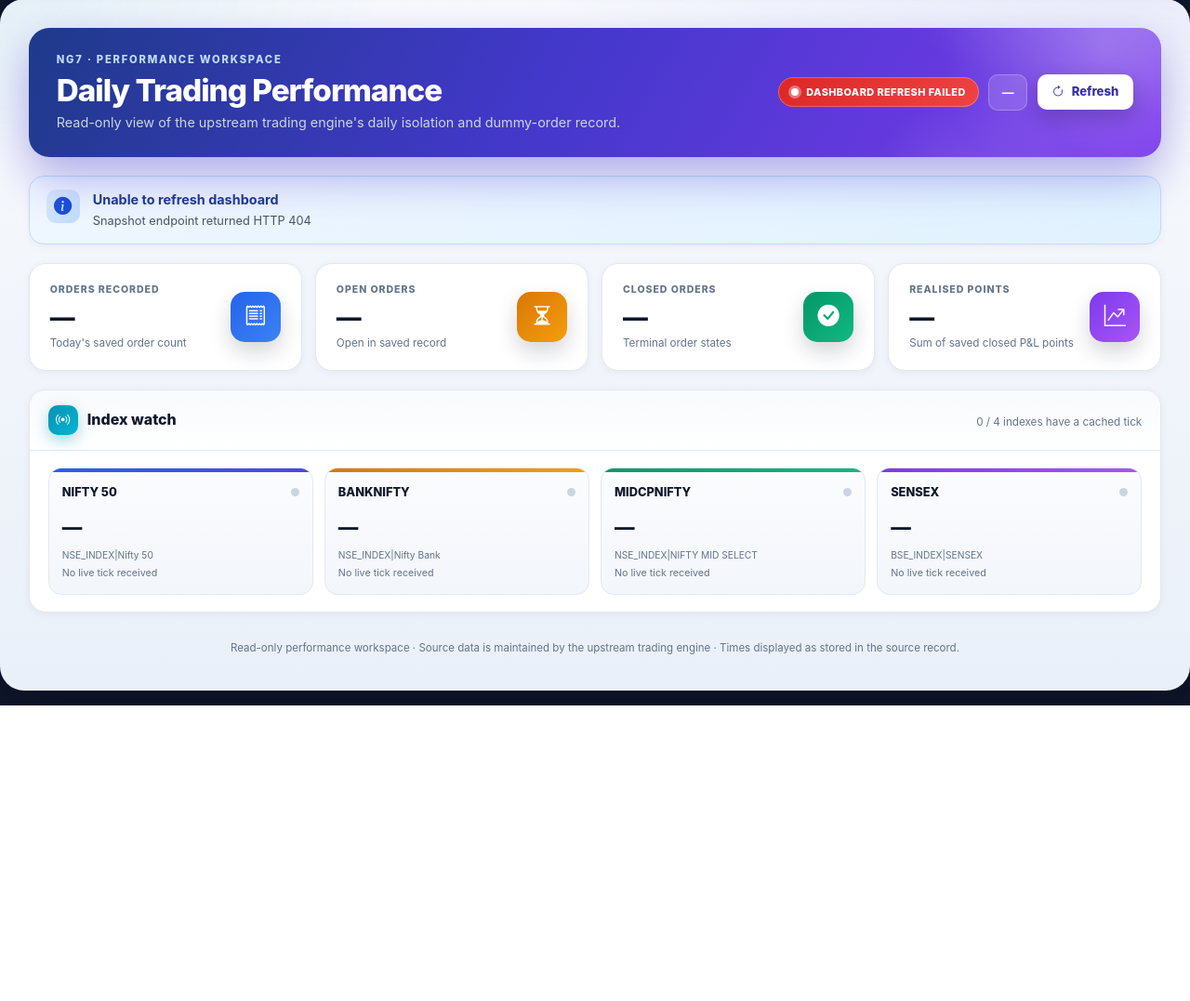
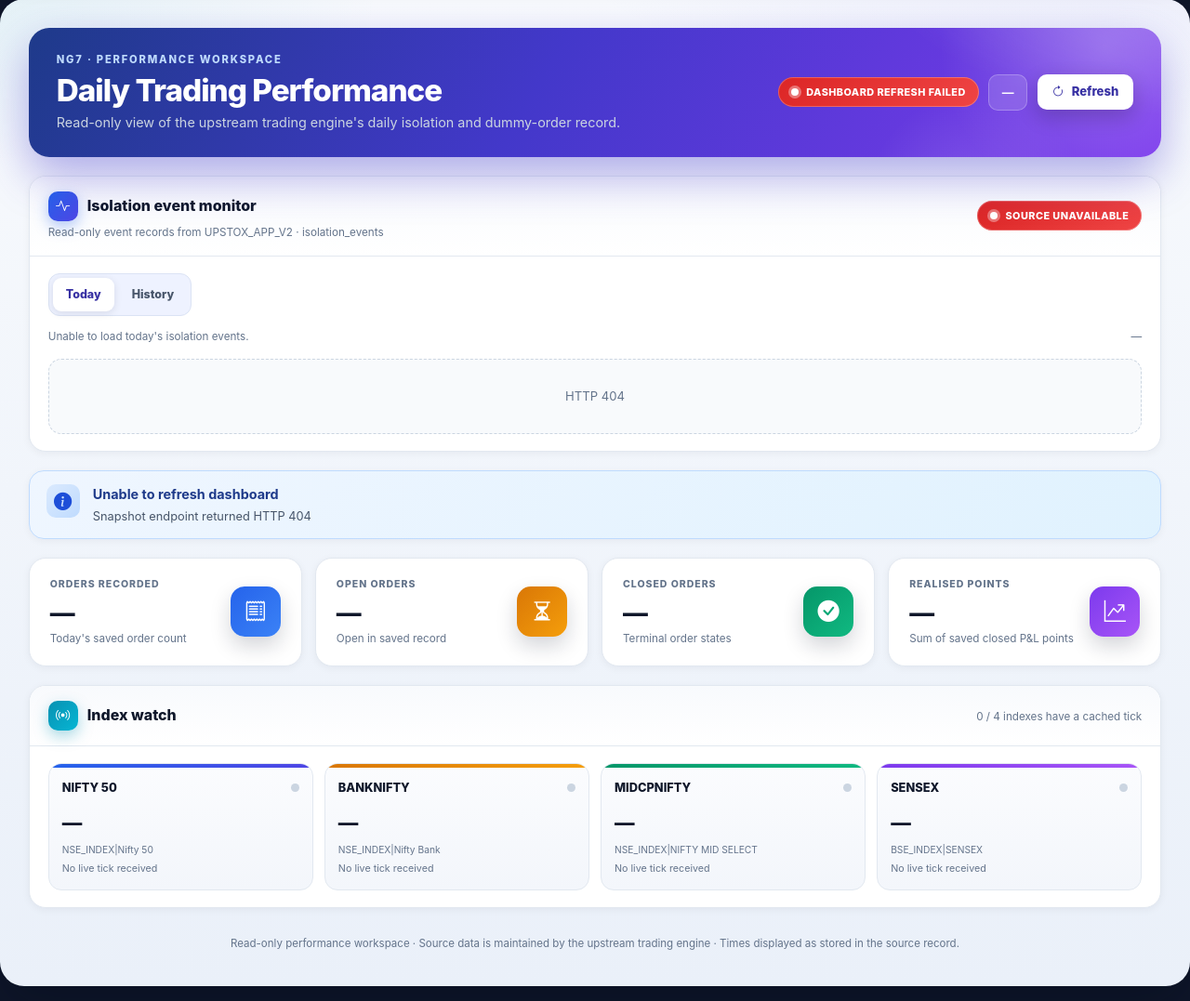
Before and after one commit to 7b809/t_feed_v1, a Python web app: template templates/isolated_instrument.html in a window 1280 px wide. Shown: the part 81-1158 px from the top of the page at 93% size. Before the commit the page ends 840 px from the top, so only its background shows below. Run offline with Jinja, Linux system fonts and the light colour scheme; the template is opened without the code that fills it, so the values that code supplies are empty.

Commit message:
feat(isolation): add date-wise isolation event history dashboard

```diff
--- a/core/config.py
+++ b/core/config.py
@@ -137,6 +137,10 @@ PERFORMANCE_SNAPSHOT_MONGO_DB = _str(
 )
 PERFORMANCE_SNAPSHOT_COLLECTION = _str(
     "PERFORMANCE_SNAPSHOT_COLLECTION", "dummy_orders"
+)
+# Read-only isolation event history maintained by the upstream V4 engine.
+PERFORMANCE_ISOLATION_EVENTS_COLLECTION = _str(
+    "PERFORMANCE_ISOLATION_EVENTS_COLLECTION", "isolation_events"
 )
 PERFORMANCE_SNAPSHOT_CONNECT_TIMEOUT_MS = max(
     1000, _int("PERFORMANCE_SNAPSHOT_CONNECT_TIMEOUT_MS", 4000)
--- /dev/null
+++ b/static/js/isolation_events_dashboard.js
@@ -0,0 +1,195 @@
+(function () {
+  "use strict";
+  var TODAY_URL = "/live/performance/isolation-events/today";
+  var HISTORY_URL = "/live/performance/isolation-events/history";
+  var PAGE_SIZE = 10;
+  var activeView = "today";
+  var page = 1;
+  var busyToday = false;
+  var busyHistory = false;
+
+  function byId(id) { return document.getElementById(id); }
+  function esc(value) {
+    if (value === null || value === undefined || value === "") return "—";
+    return String(value).replace(/[&<>"']/g, function (c) {
+      return {"&":"&amp;","<":"&lt;",">":"&gt;",'"':"&quot;","'":"&#39;"}[c];
+    });
+  }
+  function n(value) {
+    if (value === null || value === undefined || value === "") return "—";
+    var valueNum = Number(value);
+    return Number.isFinite(valueNum) ? valueNum.toLocaleString("en-IN", {maximumFractionDigits:2}) : esc(value);
+  }
+  function dt(value) {
+    if (!value) return "—";
+    var d = new Date(value);
+    return Number.isNaN(d.getTime()) ? esc(value) : d.toLocaleString("en-IN", {
+      timeZone:"Asia/Kolkata", dateStyle:"medium", timeStyle:"medium"
+    });
+  }
+  function setStatus(message, kind) {
+    var node = byId("pv-archive-status");
+    node.className = "pv-status " + kind;
+    node.textContent = message;
+  }
+  function metric(label, value) {
+    return '<div class="pv-event-metric"><span>' + esc(label) + '</span><strong>' + esc(value) + '</strong></div>';
+  }
+  function badge(value, extra) {
+    if (!value) return "";
+    return '<span class="pv-event-badge ' + (extra || "") + '">' + esc(value) + '</span>';
+  }
+  function eventCard(doc) {
+    doc = doc || {};
+    var opposite = doc.opposite_leg || {};
+    var trend = doc.trend || (doc.explanation && doc.explanation.trend) || {};
+    var explanation = doc.explanation || {};
+    var touch = doc.isolation_touch_time || doc.execution_mode_decided_at || doc.isolation_created_at;
+    var type = String(doc.option_type || doc.bias || "").toUpperCase();
+    var tags = [
+      badge(doc.status || "RECORDED"),
+      badge(doc.trigger_side || "TRIGGER"),
+      badge(doc.trigger_index_canonical || doc.trigger_index),
+      badge(doc.bias || type, type.toLowerCase()),
+      badge(doc.standard_execution_mode || "STANDARD")
+    ].join("");
+    var details = {
+      explanation: explanation,
+      level_ref: doc.level_ref,
+      simultaneous_touches: doc.simultaneous_touches,
+      trend: trend,
+      nifty_routing: explanation.nifty_routing || doc.nifty_routing,
+      strike_generation: explanation.strike_generation || doc.strike_generation,
+      option_snapshot: explanation.option_snapshot || doc.option_snapshot,
+      opposite_leg: opposite,
+      supertrend_backfill: doc.supertrend_backfill
+    };
+    var summary = explanation.summary || doc.summary || "";
+    return '<article class="pv-event-card">' +
+      '<div class="pv-event-card-head"><div class="pv-event-card-top">' +
+      '<span class="pv-event-time">' + esc(dt(touch)) + '</span>' +
+      '<span class="pv-event-time">ID · ' + esc(doc.isolation_id || doc._id) + '</span></div>' +
+      '<div class="pv-event-symbol">' + esc(doc.trading_symbol || doc.instrument_key || "Isolated instrument") + '</div>' +
+      '<div class="pv-event-key">' + esc(doc.instrument_key) + ' · ' + esc(doc.underlying || doc.name) + '</div>' +
+      '<div class="pv-event-badges">' + tags + '</div></div>' +
+      '<div class="pv-event-metrics">' +
+      metric("Trigger index", doc.trigger_index_canonical || doc.trigger_index) +
+      metric("Trigger level", (doc.trigger_level_name || doc.trigger_side || "Level") + " · " + n(doc.trigger_level)) +
+      metric("Trigger value", n(doc.trigger_value)) +
+      metric("Index LTP at touch", n(doc.nifty_ltp_at_isolation || doc.routed_ltp)) +
+      metric("Option LTP at isolation", n(doc.isolated_option_ltp || doc.execution_mode_price)) +
+      metric("Strike / expiry", (doc.strike !== undefined ? n(doc.strike) : "—") + " · " + (doc.expiry || "—")) +
+      metric("Trend / bias", (trend.trend || "—") + " · " + (trend.bias || doc.bias || "—")) +
+      metric("Opposite leg", opposite.trading_symbol || opposite.instrument_key) +
+      metric("Mode decision", doc.execution_mode_reason) +
+      metric("Supertrend", (doc.supertrend_backfill && doc.supertrend_backfill.status) || "Not available") +
+      '</div><div class="pv-event-foot"><details><summary>View complete event context' +
+      (summary ? ' · ' + esc(summary) : '') +
+      '</summary><pre class="pv-event-json">' + esc(JSON.stringify(details, null, 2)) +
+      '\n\nFull source document:\n' + esc(JSON.stringify(doc, null, 2)) +
+      '</pre></details></div></article>';
+  }
+  function renderEvents(items, history) {
+    var list = byId("pv-archive-list");
+    if (!items || !items.length) {
+      list.innerHTML = '<div class="pv-archive-empty" style="grid-column:1/-1">' +
+        (history ? "No historical isolation events match these filters." : "No isolation event has been saved for today yet. This section will refresh automatically.") +
+        '</div>';
+      return;
+    }
+    var html = "";
+    var previousDate = "";
+    items.forEach(function (doc) {
+      var day = String(doc.trade_date_ist || "Unknown trading date");
+      if (history && day !== previousDate) {
+        html += '<div class="pv-archive-date">TRADING DATE · ' + esc(day) + '</div>';
+        previousDate = day;
+      }
+      html += eventCard(doc);
+    });
+    list.innerHTML = html;
+  }
+  function setView(view) {
+    activeView = view;
+    byId("pv-archive-today-tab").setAttribute("aria-selected", view === "today" ? "true" : "false");
+    byId("pv-archive-history-tab").setAttribute("aria-selected", view === "history" ? "true" : "false");
+    byId("pv-archive-history-tools").hidden = view !== "history";
+    byId("pv-archive-pagination").hidden = view !== "history";
+    if (view === "today") loadToday();
+    else { page = 1; loadHistory(); }
+  }
+  async function loadToday() {
+    if (busyToday || activeView !== "today") return;
+    busyToday = true;
+    setStatus("Refreshing today's events", "waiting");
+    try {
+      var response = await fetch(TODAY_URL, {headers:{Accept:"application/json"}, cache:"no-store"});
+      if (!response.ok) throw new Error("HTTP " + response.status);
+      var data = await response.json();
+      if (data.status === "unavailable" || data.status === "disabled") {
+        throw new Error(data.error || "Isolation event reader is unavailable.");
+      }
+      renderEvents(data.events || [], false);
+      byId("pv-archive-summary").textContent = (data.count || 0) + " event(s) saved for " + (data.date || "today") +
+        (data.truncated ? " · showing latest " + (data.returned || 0) : "");
+      byId("pv-archive-updated").textContent = "Checked " + dt(data.checked_at);
+      setStatus(data.count ? "Today's events loaded" : "No event yet today", data.count ? "saved" : "waiting");
+    } catch (error) {
+      byId("pv-archive-list").innerHTML = '<div class="pv-archive-empty" style="grid-column:1/-1">' + esc(error.message || error) + '</div>';
+      byId("pv-archive-summary").textContent = "Unable to load today's isolation events.";
+      setStatus("Source unavailable", "error");
+    } finally { busyToday = false; }
+  }
+  async function loadHistory() {
+    if (busyHistory || activeView !== "history") return;
+    busyHistory = true;
+    setStatus("Loading history", "waiting");
+    try {
+      var params = new URLSearchParams({page:String(page), page_size:String(PAGE_SIZE)});
+      var search = byId("pv-archive-search").value.trim();
+      var tradeDate = byId("pv-archive-date").value;
+      if (search) params.set("search", search);
+      if (tradeDate) params.set("trade_date", tradeDate);
+      var response = await fetch(HISTORY_URL + "?" + params.toString(), {headers:{Accept:"application/json"}, cache:"no-store"});
+      if (!response.ok) throw new Error("HTTP " + response.status);
+      var data = await response.json();
+      if (data.status !== "ok") throw new Error(data.error || "Unable to load isolation history.");
+      renderEvents(data.items || [], true);
+      byId("pv-archive-summary").textContent = data.total + " matching event(s) · " +
+        (data.source && data.source.collection ? data.source.collection : "isolation_events");
+      byId("pv-archive-updated").textContent = "10 event cards per page";
+      byId("pv-archive-page-label").textContent = "Page " + (data.page || page) + " of " + (data.total_pages || 0);
+      byId("pv-archive-prev").disabled = !data.has_previous;
+      byId("pv-archive-next").disabled = !data.has_next;
+      byId("pv-archive-pagination").hidden = !(data.total > 0);
+      setStatus("History loaded", "saved");
+    } catch (error) {
+      byId("pv-archive-list").innerHTML = '<div class="pv-archive-empty" style="grid-column:1/-1">' + esc(error.message || error) + '</div>';
+      byId("pv-archive-summary").textContent = "Unable to load historical isolation events.";
+      byId("pv-archive-pagination").hidden = true;
+      setStatus("History unavailable", "error");
+    } finally { busyHistory = false; }
+  }
+
+  byId("pv-archive-today-tab").addEventListener("click", function () { setView("today"); });
+  byId("pv-archive-history-tab").addEventListener("click", function () { setView("history"); });
+  byId("pv-archive-apply").addEventListener("click", function () { page = 1; loadHistory(); });
+  byId("pv-archive-clear").addEventListener("click", function () {
+    byId("pv-archive-search").value = "";
+    byId("pv-archive-date").value = "";
+    page = 1;
+    loadHistory();
+  });
+  byId("pv-archive-search").addEventListener("keydown", function (event) {
+    if (event.key === "Enter") { page = 1; loadHistory(); }
+  });
+  byId("pv-archive-prev").addEventListener("click", function () {
+    if (page > 1) { page -= 1; loadHistory(); }
+  });
+  byId("pv-archive-next").addEventListener("click", function () { page += 1; loadHistory(); });
+
+  loadToday();
+  window.setInterval(function () {
+    if (activeView === "today") loadToday();
+  }, 15000);
+})();
--- a/templates/isolated_instrument.html
+++ b/templates/isolated_instrument.html
@@ -767,6 +767,41 @@
     font-size:.6rem;
   }
 }
+
+/* ---------- Isolation event archive ---------- */
+.pv-archive-toolbar{display:flex;align-items:center;justify-content:space-between;gap:14px;flex-wrap:wrap}
+.pv-archive-tabs{display:inline-flex;gap:5px;padding:4px;background:#eef2ff;border:1px solid #dbe3f4;border-radius:12px}
+.pv-archive-tab{border:0;border-radius:9px;padding:9px 14px;background:transparent;color:#475569;font-size:.78rem;font-weight:850;cursor:pointer}
+.pv-archive-tab[aria-selected="true"]{background:#fff;color:#3730a3;box-shadow:0 2px 8px rgba(15,23,42,.1)}
+.pv-archive-tools{display:flex;gap:8px;align-items:center;flex-wrap:wrap}
+.pv-archive-tools input{min-width:150px;padding:9px 11px;border:1px solid #cbd5e1;border-radius:10px;background:#fff;color:#0f172a;font-size:.78rem}
+.pv-archive-tools button,.pv-page-btn{border:1px solid #c7d2fe;background:#eef2ff;color:#3730a3;padding:9px 13px;border-radius:10px;font-size:.76rem;font-weight:800;cursor:pointer}
+.pv-archive-tools button:disabled,.pv-page-btn:disabled{opacity:.4;cursor:not-allowed}
+.pv-archive-meta{display:flex;justify-content:space-between;gap:10px;flex-wrap:wrap;color:#64748b;font-size:.73rem;margin:14px 0}
+.pv-archive-list{display:grid;grid-template-columns:repeat(2,minmax(0,1fr));gap:13px}
+.pv-archive-date{grid-column:1/-1;padding:8px 12px;border-radius:10px;background:#eef2ff;color:#3730a3;font-size:.72rem;font-weight:900;letter-spacing:.05em}
+.pv-event-card{min-width:0;border:1px solid #dbe3ef;border-radius:15px;background:#fff;box-shadow:0 3px 12px rgba(15,23,42,.045);overflow:hidden}
+.pv-event-card-head{padding:15px 16px;background:linear-gradient(135deg,#f8fafc,#eef2ff);border-bottom:1px solid #e2e8f0}
+.pv-event-card-top{display:flex;justify-content:space-between;gap:10px;align-items:center;flex-wrap:wrap}
+.pv-event-time{font-size:.68rem;color:#64748b;font-weight:750}
+.pv-event-symbol{font-size:1rem;font-weight:900;color:#0f172a;margin-top:8px;overflow-wrap:anywhere}
+.pv-event-key{font-size:.67rem;color:#64748b;margin-top:4px;overflow-wrap:anywhere}
+.pv-event-badges{display:flex;gap:6px;flex-wrap:wrap;margin-top:10px}
+.pv-event-badge{display:inline-flex;padding:5px 8px;border-radius:7px;background:#e0e7ff;color:#3730a3;font-size:.63rem;font-weight:900;letter-spacing:.025em}
+.pv-event-badge.ce{background:#dcfce7;color:#166534}.pv-event-badge.pe{background:#fee2e2;color:#991b1b}
+.pv-event-metrics{display:grid;grid-template-columns:repeat(2,minmax(0,1fr));gap:8px;padding:13px 15px}
+.pv-event-metric{padding:9px 10px;border:1px solid #edf0f5;border-radius:10px;background:#fbfcfe;min-width:0}
+.pv-event-metric span{display:block;color:#64748b;font-size:.59rem;font-weight:850;letter-spacing:.06em;text-transform:uppercase}
+.pv-event-metric strong{display:block;color:#0f172a;font-size:.81rem;font-weight:900;margin-top:5px;overflow-wrap:anywhere;font-variant-numeric:tabular-nums}
+.pv-event-foot{padding:0 15px 14px}
+.pv-event-foot details{border-top:1px solid #edf0f5;padding-top:10px}
+.pv-event-foot summary{cursor:pointer;color:#4f46e5;font-size:.72rem;font-weight:850}
+.pv-event-json{white-space:pre-wrap;overflow-wrap:anywhere;max-height:360px;overflow:auto;padding:12px;margin-top:10px;border-radius:10px;background:#0f172a;color:#dbeafe;font:11px/1.5 ui-monospace,SFMono-Regular,Consolas,monospace}
+.pv-archive-empty{padding:30px 18px;text-align:center;border:1px dashed #cbd5e1;border-radius:14px;background:#f8fafc;color:#64748b;font-size:.82rem}
+.pv-archive-pagination{display:flex;justify-content:center;align-items:center;gap:12px;margin-top:18px}
+.pv-archive-page-label{color:#64748b;font-size:.75rem;font-weight:800;font-variant-numeric:tabular-nums}
+@media(max-width:760px){.pv-archive-list{grid-template-columns:1fr}.pv-archive-toolbar{align-items:flex-start}.pv-archive-tools{width:100%}.pv-archive-tools input{flex:1;min-width:0}}
+
 </style>
 {% endblock %}
 
@@ -838,6 +873,42 @@
     </div>
     <div class="pv-section-body" id="pv-no-orders" hidden>
       <div class="pv-empty">No order records have been saved for today yet.</div>
+    </div>
+  </section>
+
+
+  <!-- ============ ISOLATION EVENT ARCHIVE ============ -->
+  <section class="pv-card pv-section" id="pv-isolation-archive">
+    <div class="pv-section-head">
+      <div>
+        <h2 class="pv-section-title"><i class="bi bi-activity"></i> Isolation event monitor</h2>
+        <div class="pv-hint">Read-only event records from UPSTOX_APP_V2 · isolation_events</div>
+      </div>
+      <span class="pv-status waiting" id="pv-archive-status">Loading events</span>
+    </div>
+    <div class="pv-section-body">
+      <div class="pv-archive-toolbar">
+        <div class="pv-archive-tabs" role="tablist" aria-label="Isolation event view">
+          <button class="pv-archive-tab" id="pv-archive-today-tab" type="button" role="tab" aria-selected="true">Today</button>
+          <button class="pv-archive-tab" id="pv-archive-history-tab" type="button" role="tab" aria-selected="false">History</button>
+        </div>
+        <div class="pv-archive-tools" id="pv-archive-history-tools" hidden>
+          <input id="pv-archive-search" type="search" maxlength="80" placeholder="Search symbol, index, side…" aria-label="Search isolation events">
+          <input id="pv-archive-date" type="date" aria-label="Filter by trading date">
+          <button id="pv-archive-apply" type="button">Apply filters</button>
+          <button id="pv-archive-clear" type="button">Clear</button>
+        </div>
+      </div>
+      <div class="pv-archive-meta">
+        <span id="pv-archive-summary">Checking today's saved isolation records…</span>
+        <span id="pv-archive-updated">—</span>
+      </div>
+      <div class="pv-archive-list" id="pv-archive-list" aria-live="polite"></div>
+      <div class="pv-archive-pagination" id="pv-archive-pagination" hidden>
+        <button class="pv-page-btn" id="pv-archive-prev" type="button">Previous</button>
+        <span class="pv-archive-page-label" id="pv-archive-page-label">Page 1</span>
+        <button class="pv-page-btn" id="pv-archive-next" type="button">Next</button>
+      </div>
     </div>
   </section>
 
@@ -965,6 +1036,7 @@
 
 {% block scripts %}
 <script src="/static/js/performance_dashboard.js"></script>
+<script src="/static/js/isolation_events_dashboard.js"></script>
 
 <!-- ============================================================
      Lot-aware profit calculator (runs after dashboard renders)
```
Also changed, not shown: routes/performance_routes.py (+25 -0 lines), services/performance_snapshot_service.py (+138 -0 lines), 1 other file.
